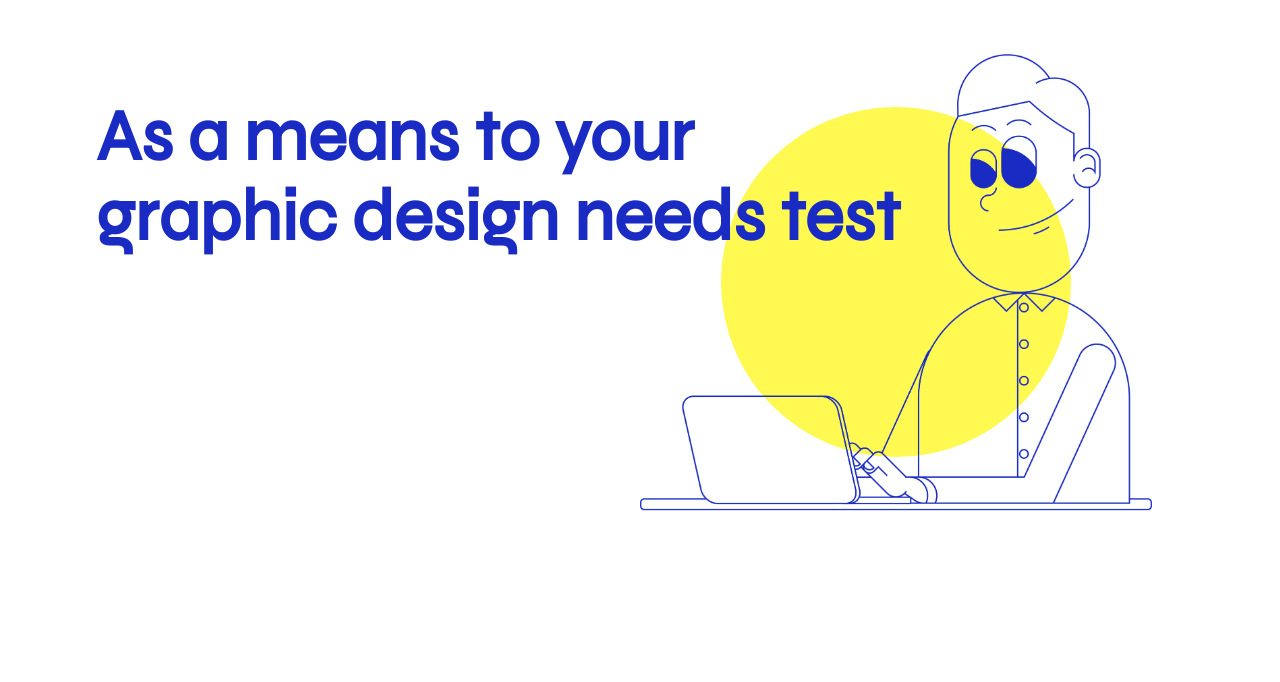
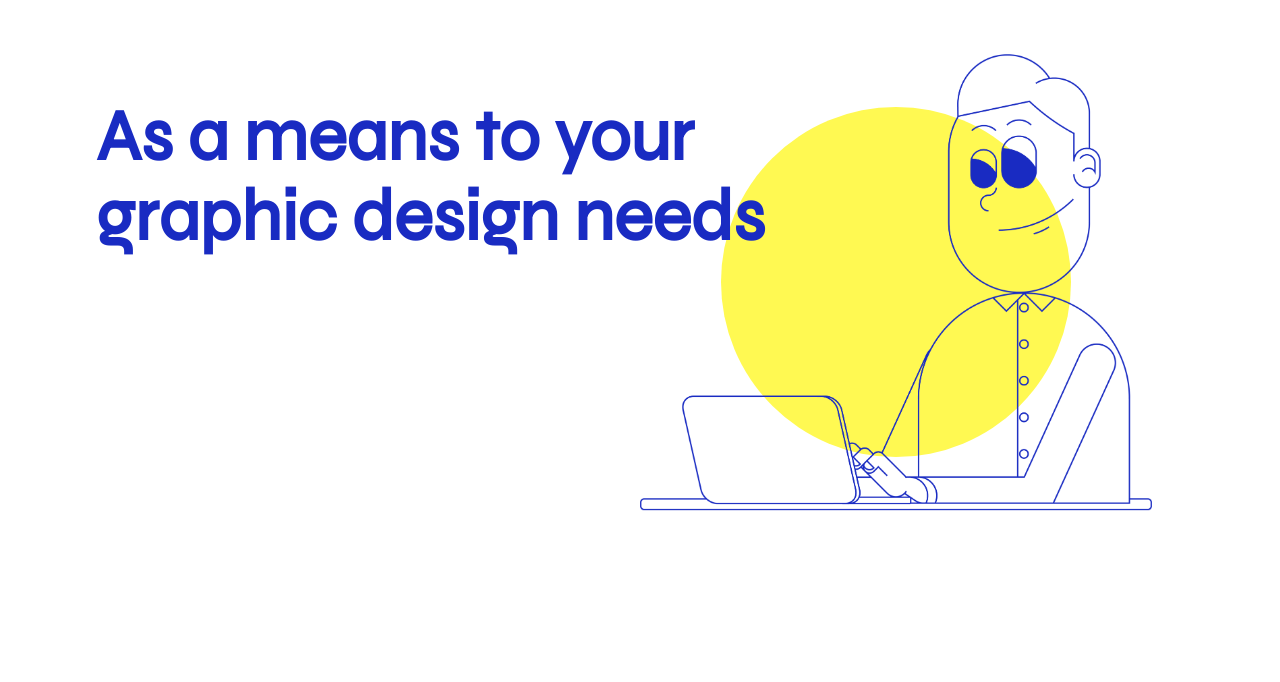
Before and after one commit to StephaneDW/StephaneDW.github.io, a plain HTML site: page index.html in a window 1280 px wide. Shown: the part 118-800 px from the top of the page. Drawn offline with Linux system fonts and the light colour scheme; some packages are replaced by stand-ins of ours; a script that the page names is missing.

Commit message:
Update index.html

```diff
--- a/index.html
+++ b/index.html
@@ -54,7 +54,7 @@ src="https://unpkg.com/smoothscroll-polyfill@0.4.4/dist/smoothscroll.min.js"
         <h1>As a <span class="means">means</span> to your</h1>
 
 
-        <h1 class="heading-bottom">graphic design needs test</h1>
+        <h1 class="heading-bottom">graphic design needs</h1>
       </div>
 
         <img src="img/portret2.png" alt="Flat cartoon of a man behind a computer" class="backgroundcartoon" id="parallaxcartoon">
```
